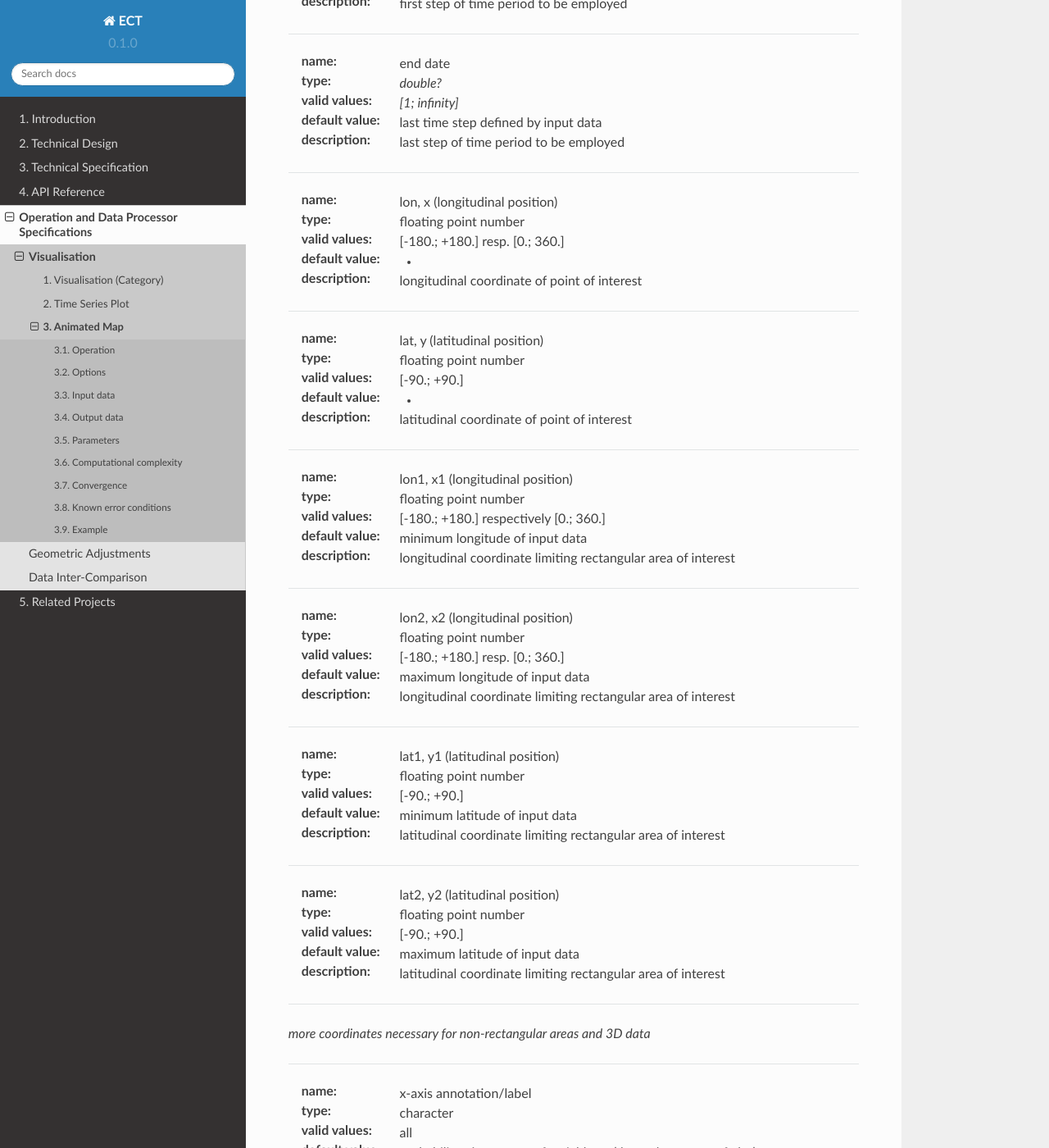
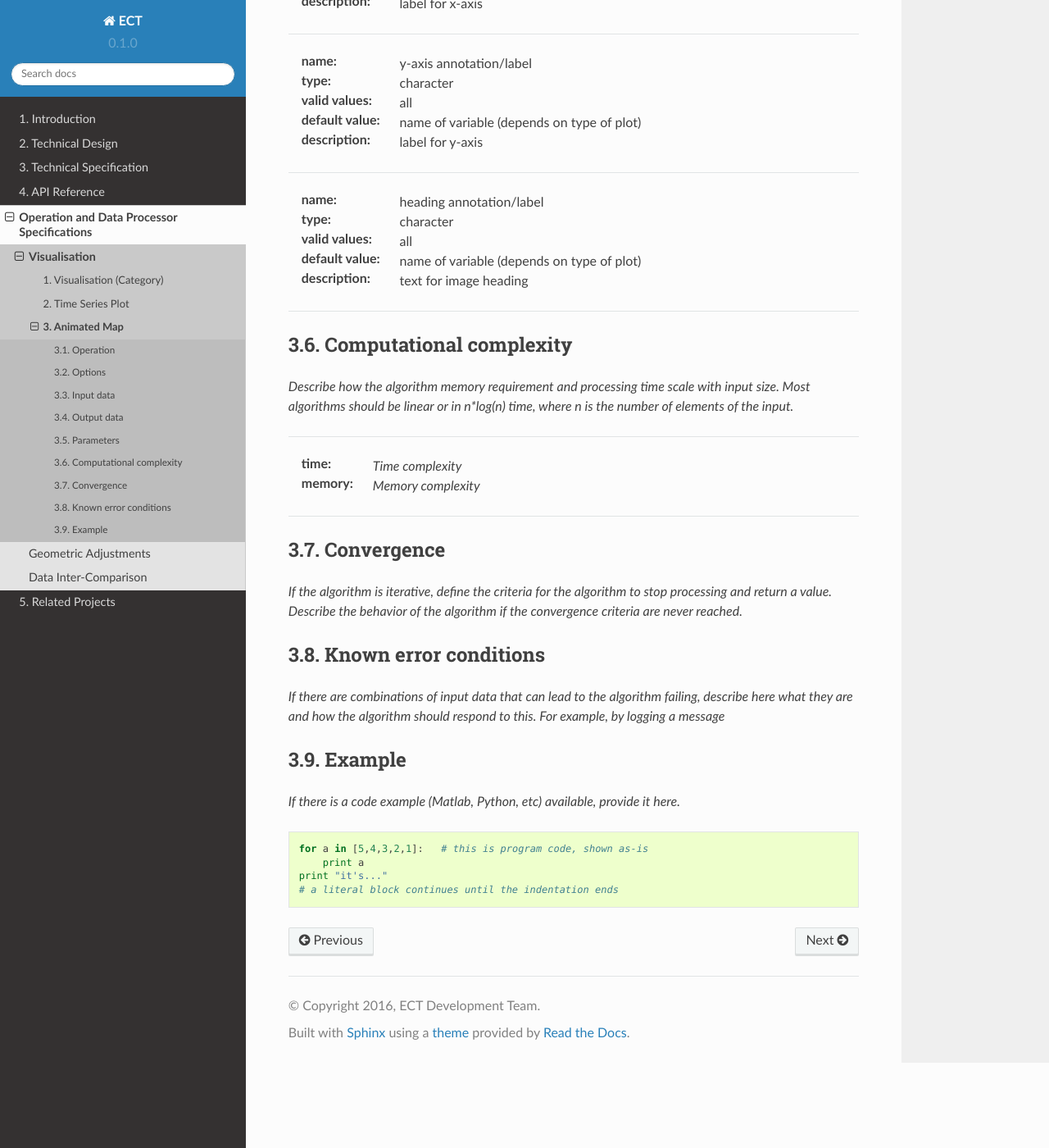
Before and after one commit to CCI-Tools/cate, a Sphinx documentation site: the page built from doc/source/op_specs/visualisation/op_spec_animated-map.rst, in a window 1280 px wide and 1400 px high, scrolled down 2454 px. Shown: the whole window at 82% size. Built offline with Sphinx 7.4.7 and the Read the Docs theme 2.0.0, drawn with Linux system fonts in a browser that asks for light colours; pages that are not in the unit, such as notebooks, are missing from menus; some of the changed text lies outside the part shown.

Commit message:
Update op_spec_animated-map.rst

```diff
--- a/doc/source/op_specs/visualisation/op_spec_animated-map.rst
+++ b/doc/source/op_specs/visualisation/op_spec_animated-map.rst
@@ -105,73 +105,6 @@ Parameters
 ==========
 *Define applicable parameters here. A parameter differs from an input in that it has a default value. Parameters are often used to control certain aspects of the algorithm behavior.*
 
---------------------------
-
-:name: start date
-:type: *double?*
-:valid values: *[1; infinity]*
-:default value: first time step defined by input data
-:description: first step of time period to be employed
-
---------------------------
-
-:name: end date
-:type: *double?*
-:valid values: *[1; infinity]*
-:default value: last time step defined by input data
-:description: last step of time period to be employed
-
---------------------------
-
-:name: lon, x (longitudinal position)
-:type: floating point number
-:valid values: [-180.; +180.] resp. [0.; 360.]
-:default value: -
-:description: longitudinal coordinate of point of interest
-
---------------------------
-
-:name: lat, y (latitudinal position)
-:type: floating point number
-:valid values: [-90.; +90.]
-:default value: -
-:description: latitudinal coordinate of point of interest
-
----------------------------------
-
-:name: lon1, x1 (longitudinal position)
-:type: floating point number
-:valid values: [-180.; +180.] respectively [0.; 360.]
-:default value: minimum longitude of input data
-:description: longitudinal coordinate limiting rectangular area of interest
-
---------------------------
-
-:name: lon2, x2 (longitudinal position)
-:type: floating point number
-:valid values: [-180.; +180.] resp. [0.; 360.]
-:default value: maximum longitude of input data
-:description: longitudinal coordinate limiting rectangular area of interest
-
---------------------------
-
-:name: lat1, y1 (latitudinal position)
-:type: floating point number
-:valid values: [-90.; +90.]
-:default value: minimum latitude of input data
-:description: latitudinal coordinate limiting rectangular area of interest
-
---------------------------
-
-:name: lat2, y2 (latitudinal position)
-:type: floating point number
-:valid values: [-90.; +90.]
-:default value: maximum latitude of input data
-:description: latitudinal coordinate limiting rectangular area of interest
-
------------------------------
-
-*more coordinates necessary for non-rectangular areas and 3D data*
 
 -----------------------------
 
```
Also changed, not shown: other parts of doc/source/op_specs/visualisation/op_spec_animated-map.rst (+1 -1 lines).
